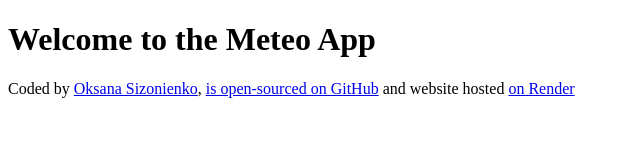
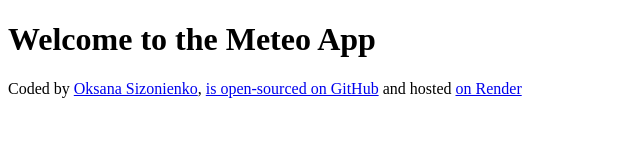
Before and after one commit to KseniyaLikesCoding/meteo, a plain HTML site: page index.html in a window 1280 px wide. Shown: the whole page, without its empty margins (0-640 px from the left). Drawn offline with Linux system fonts and the light colour scheme.

Commit message:
Changed the description of the link to Render

```diff
--- a/index.html
+++ b/index.html
@@ -15,7 +15,7 @@
       <a href="https://github.com/KseniyaLikesCoding/meteo" target="_blank"
         >is open-sourced on GitHub</a
       >
-      and website hosted
+      and hosted
       <a href="https://meteo-shecodes-app.onrender.com" target="_blank">
         on Render</a
       >
```
